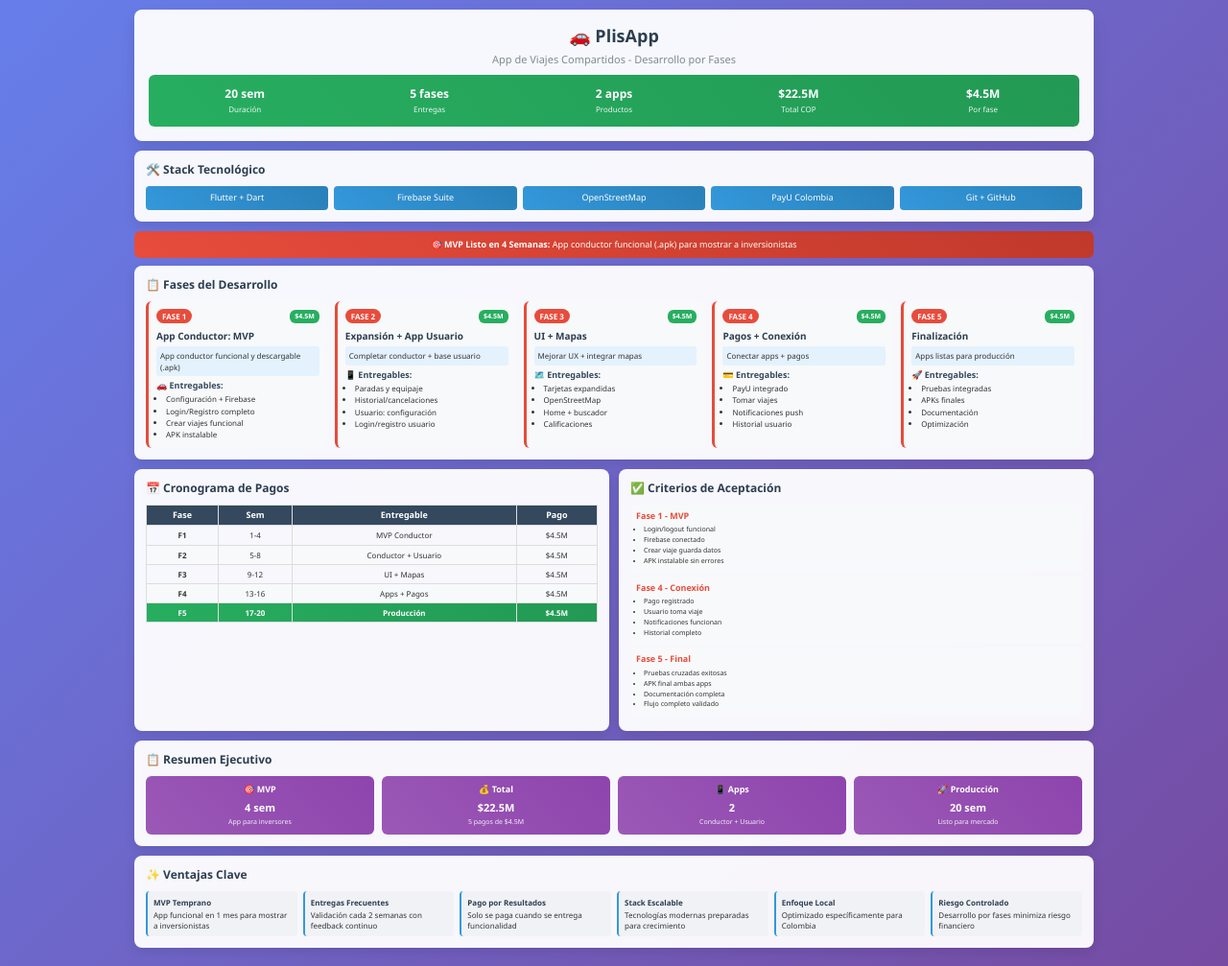
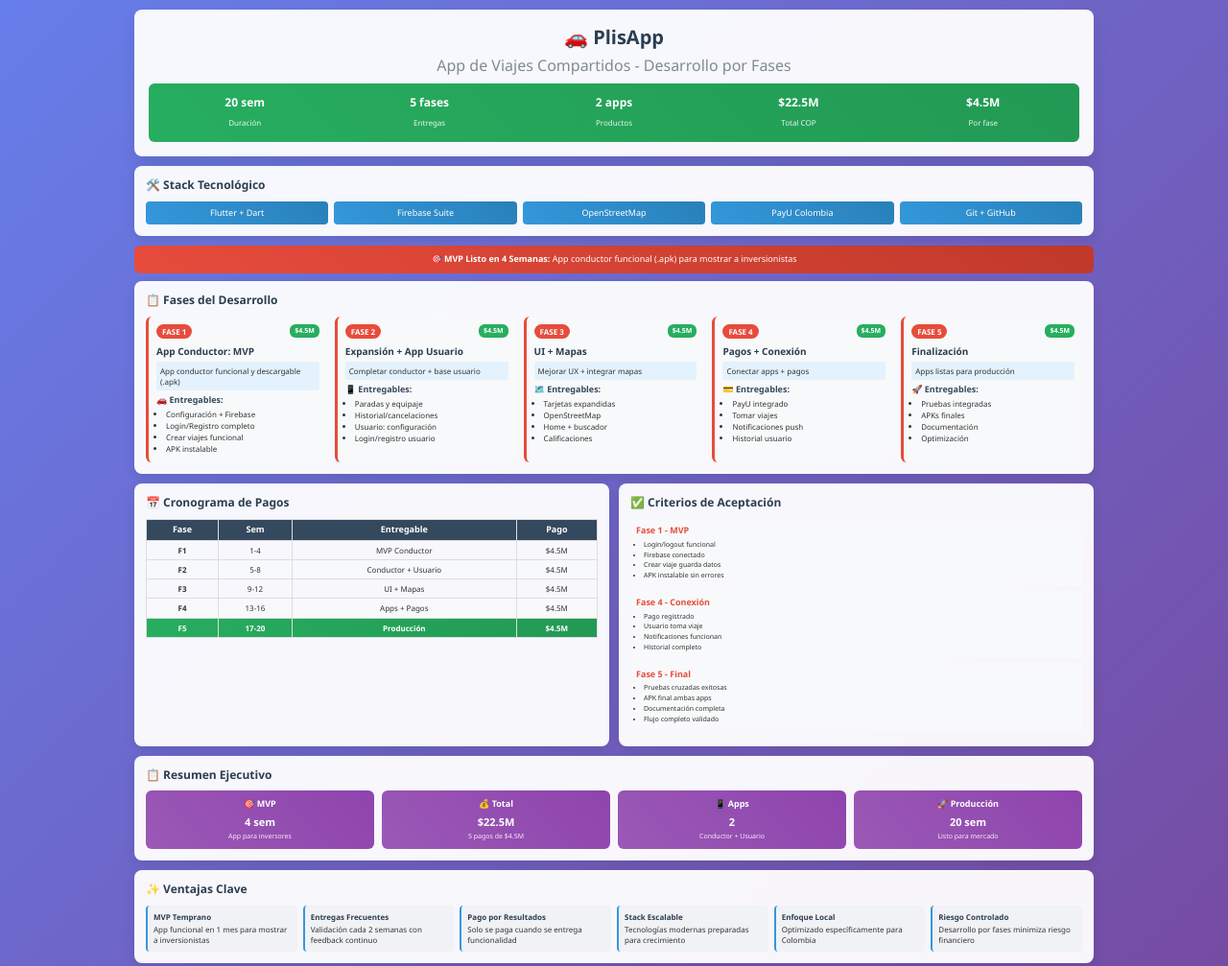
Before and after one commit to AlejandraCarvajal95/PresentacionPlisApp, a plain HTML site: page index.html in a window 1280 px wide. Shown: the top 1007 px of the page at 96% size. Drawn offline with Linux system fonts and the light colour scheme.

Commit message:
Update index.html

```diff
--- a/index.html
+++ b/index.html
@@ -13,7 +13,7 @@
 
         body {
             font-family: 'Segoe UI', Tahoma, Geneva, Verdana, sans-serif;
-            font-size: 10px;
+            font-size: 14px;
             line-height: 1.4;
             color: #333;
             background: linear-gradient(135deg, #667eea 0%, #764ba2 100%);
@@ -37,14 +37,14 @@
 
         .header h1 {
             color: #2c3e50;
-            font-size: 18px;
+            font-size: 20px;
             margin-bottom: 4px;
             font-weight: 700;
         }
 
         .header .subtitle {
             color: #7f8c8d;
-            font-size: 11px;
+            font-size: 16px;
             margin-bottom: 8px;
         }
 
```
